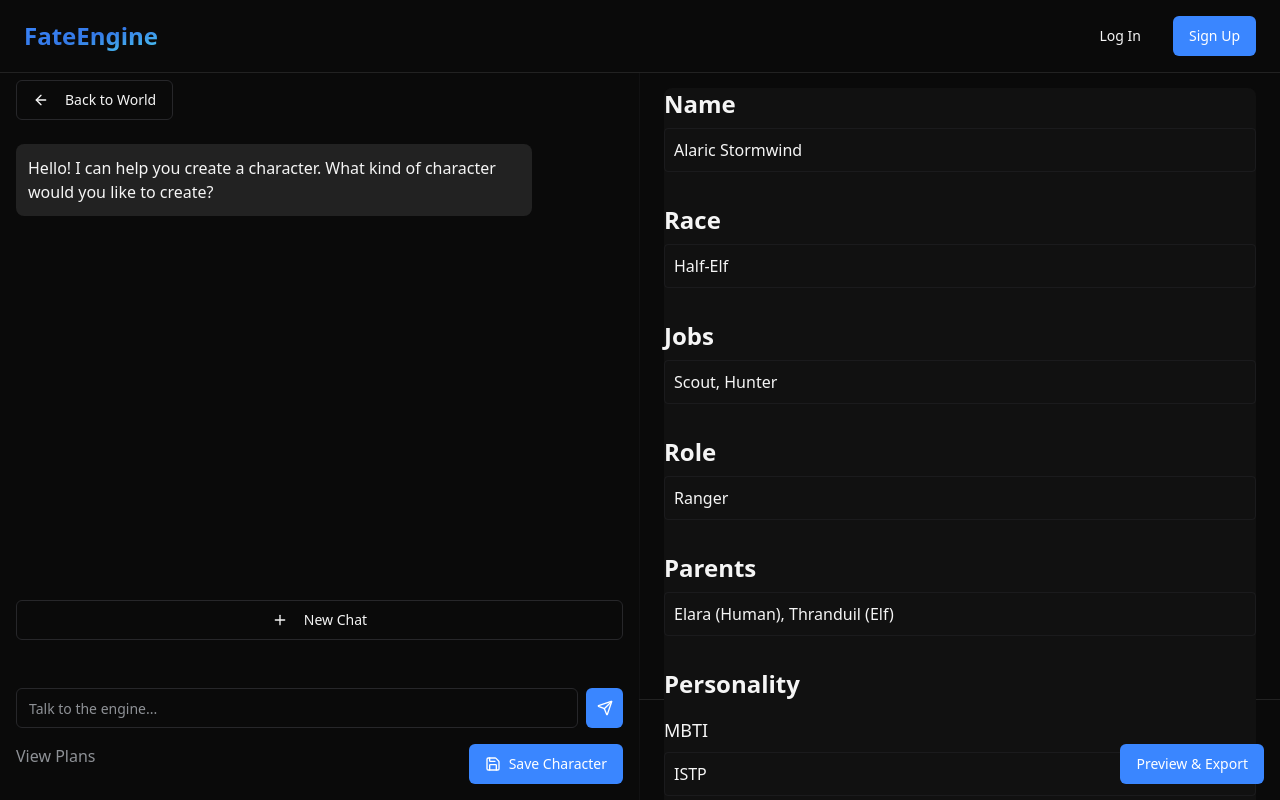
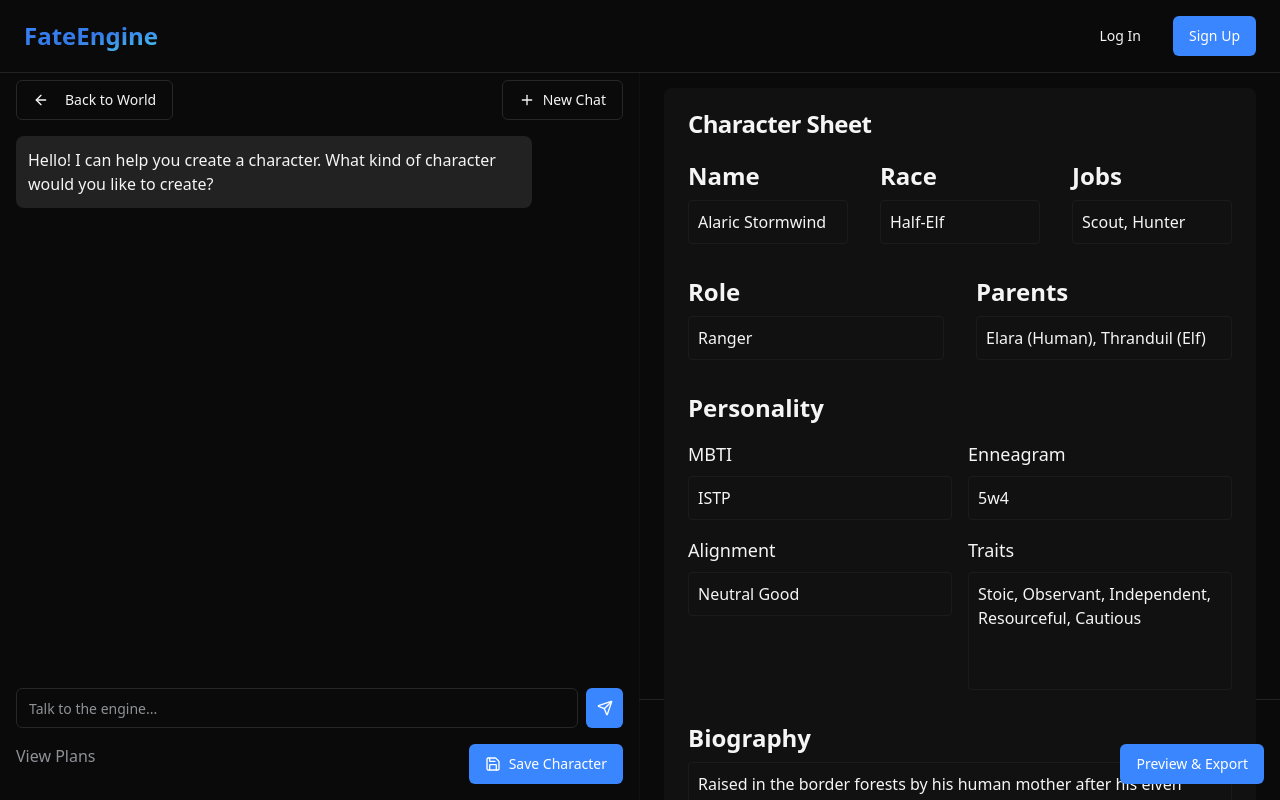
Before and after one commit to edonnie/storyforge-universe-builder, a React (Vite) app: page /worlds/1/characters/create in a window 1280 px wide. Built offline with nearby package versions, Linux system fonts and the light colour scheme.

Commit message:
Fix: Chat button position and output section
Move the "New Chat" button to the top of the chat area. Revert the output section appearance to the previous design.

```diff
--- a/src/pages/CharacterCreation.tsx
+++ b/src/pages/CharacterCreation.tsx
@@ -245,14 +245,21 @@ Would you like me to elaborate on any of these aspects?`
         <div className="flex h-full">
           {/* Left Column - Chat Area */}
           <div className="w-full lg:w-1/2 flex flex-col h-full overflow-hidden border-r border-border/30">
-            {/* Back button */}
-            <div className="p-4 bg-background">
+            {/* Back button and New Chat button */}
+            <div className="p-4 bg-background flex justify-between items-center">
               <Button
                 variant="outline"
                 onClick={() => window.location.href = `/worlds/${worldId}`}
-                className="mb-2"
               >
                 <ArrowLeft size={16} className="mr-2" /> Back to World
+              </Button>
+
+              <Button
+                variant="outline"
+                onClick={handleNewChat}
+                className="gap-2"
+              >
+                <Plus size={16} /> New Chat
               </Button>
             </div>
 
@@ -279,17 +286,6 @@ Would you like me to elaborate on any of these aspects?`
                 ))}
               </div>
             </ScrollArea>
-
-            {/* New Chat button */}
-            <div className="p-4 bg-background">
-              <Button
-                variant="outline"
-                className="w-full mb-4"
-                onClick={handleNewChat}
-              >
-                <Plus size={16} className="mr-2" /> New Chat
-              </Button>
-            </div>
 
             {/* Fixed input area */}
             <div className="p-4 bg-background">
@@ -326,8 +322,12 @@ Would you like me to elaborate on any of these aspects?`
             <ScrollArea className="h-full">
               <div className="p-6">
                 <Card id="character-sheet" className="bg-card border-none shadow-none">
-                  <CardContent className="space-y-8 p-0">
+                  <CardHeader>
+                    <CardTitle>Character Sheet</CardTitle>
+                  </CardHeader>
+                  <CardContent className="space-y-8">
                     {/* 1. Name, Race, Jobs (3-column grid) */}
+                    <div className="grid grid-cols-3 gap-8">
                       <div className="space-y-2">
                         <h2 className="text-2xl font-bold">Name</h2>
                         <EditableField
@@ -357,9 +357,10 @@ Would you like me to elaborate on any of these aspects?`
                           className="p-2 rounded hover:bg-muted/50 border border-border/50"
                         />
                       </div>
+                    </div>
 
                     {/* 2. Role, Parents (2-column grid) */}
-                    <div className="grid grid-cols-1 gap-8">
+                    <div className="grid grid-cols-2 gap-8">
                       <div className="space-y-2">
                         <h2 className="text-2xl font-bold">Role</h2>
                         <EditableField
@@ -383,7 +384,7 @@ Would you like me to elaborate on any of these aspects?`
                     {/* 3. Personality Block */}
                     <div className="space-y-4">
                       <h2 className="text-2xl font-bold">Personality</h2>
-                      <div className="grid grid-cols-1 gap-4">
+                      <div className="grid grid-cols-2 gap-4">
                         <div className="space-y-2">
                           <label className="text-lg font-medium">MBTI</label>
                           <EditableField
@@ -439,7 +440,7 @@ Would you like me to elaborate on any of these aspects?`
                     {/* 5. Equipment */}
                     <div className="space-y-4">
                       <h2 className="text-2xl font-bold">Equipment</h2>
-                      <div className="grid grid-cols-1 gap-4">
+                      <div className="grid grid-cols-2 gap-4">
                         <div className="space-y-2">
                           <label className="text-lg font-medium">Weapon</label>
                           <EditableField
```
Lines whose indentation alone changed are shown as unchanged.
